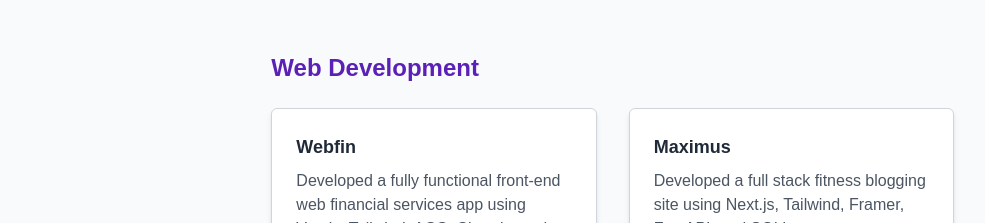
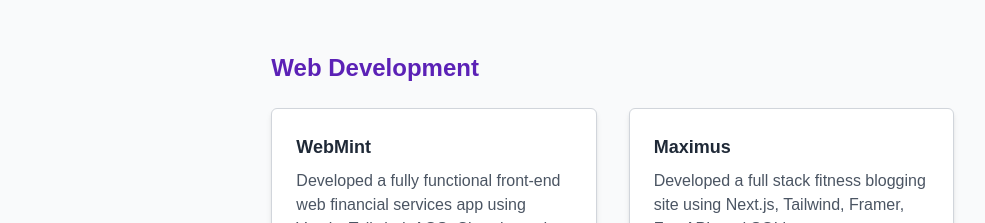
Before and after one commit to azmainm/portfolio-website, a React (Create React App) app: page / in a window 1280 px wide. Shown: the part 960-1183 px from the top of the page, without its empty margins (198-1183 px from the left). Built offline with nearby package versions, Linux system fonts and the light colour scheme.

Commit message:
Update Projects.js

```diff
--- a/src/components/Projects.js
+++ b/src/components/Projects.js
@@ -19,7 +19,7 @@ export default function Projects() {
           <h2 className="text-2xl font-bold mb-6 text-violet-800 font-orbitron">Web Development</h2>
           <div className="grid grid-cols-1 md:grid-cols-2 gap-8">
             <ProjectCard
-              title="Webfin"
+              title="WebMint"
               description="Developed a fully functional front-end web financial services app using Vue.js, Tailwind, AOS, Chart.js, and REST API."
               link="https://webmint-money.vercel.app/"
             />
```
